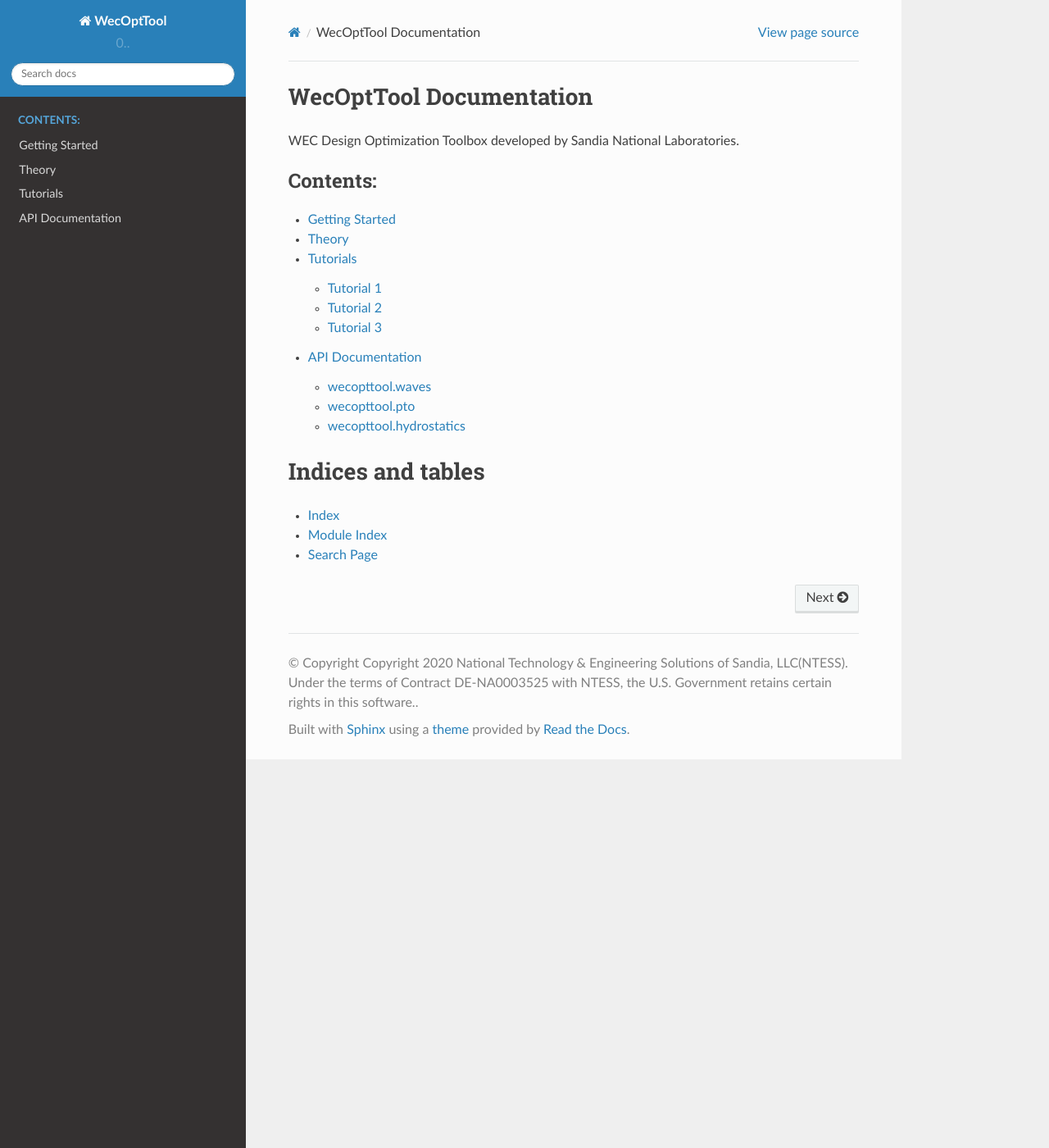
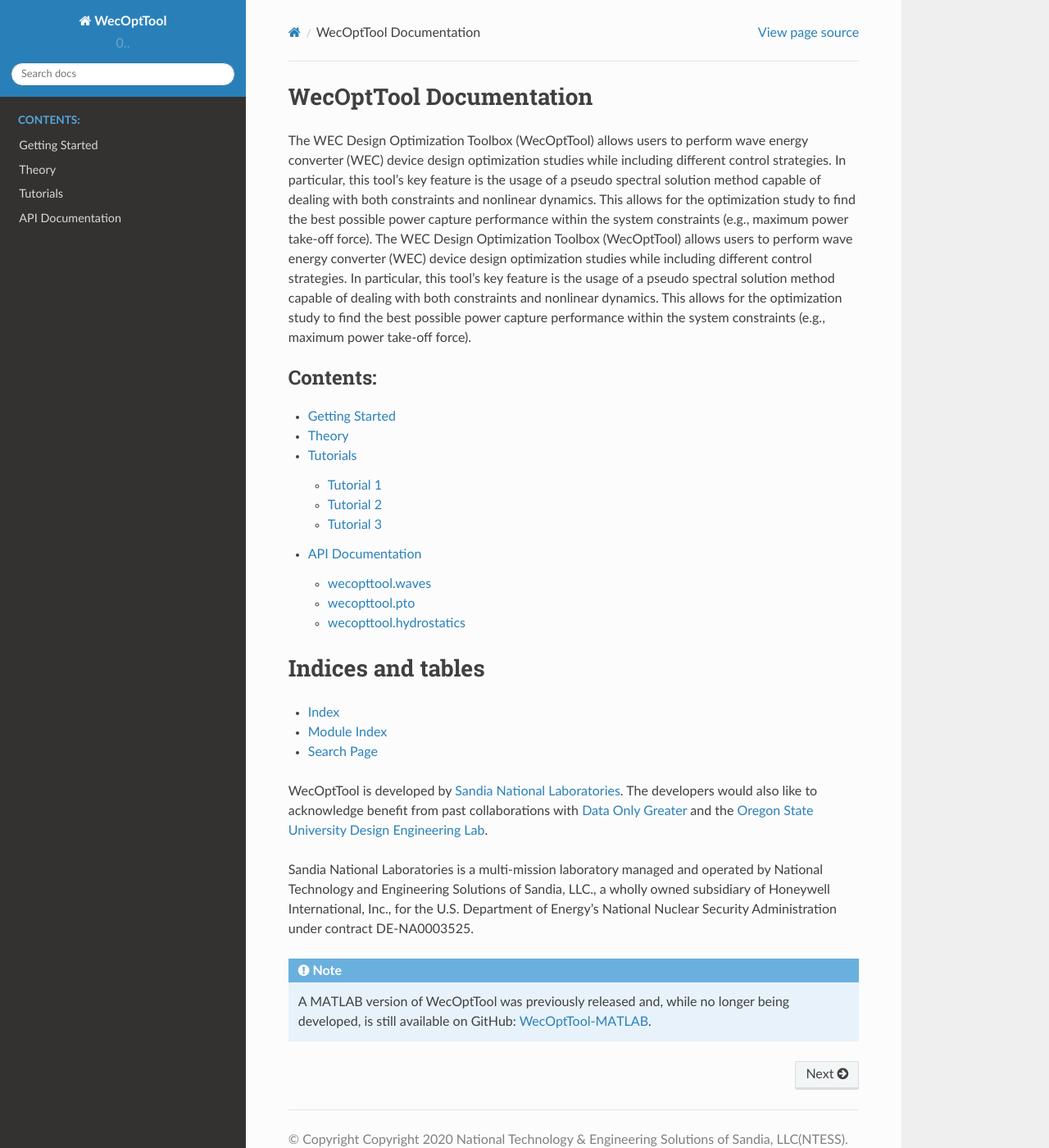
Before and after one commit to sandialabs/WecOptTool, a Sphinx documentation site: the page built from docs/source/index.rst, in a window 1280 px wide and 1400 px high. Shown: the whole window at 82% size. Built offline with Sphinx 7.4.7 and the Read the Docs theme 2.0.0, drawn with Linux system fonts in a browser that asks for light colours.

Commit message:
borrow index copy from MATLAB version

```diff
--- a/docs/source/index.rst
+++ b/docs/source/index.rst
@@ -1,7 +1,13 @@
 
 WecOptTool Documentation
 ========================
-WEC Design Optimization Toolbox developed by Sandia National Laboratories.
+The WEC Design Optimization Toolbox (WecOptTool) allows users to perform wave energy converter (WEC) device design optimization studies while including different control strategies.
+In particular, this tool's key feature is the usage of a pseudo spectral solution method capable of dealing with both constraints and nonlinear dynamics.
+This allows for the optimization study to find the best possible power capture performance within the system constraints (e.g., maximum power take-off force).
+The WEC Design Optimization Toolbox (WecOptTool) allows users to perform wave energy converter (WEC) device design optimization studies while including different control strategies.
+In particular, this tool's key feature is the usage of a pseudo spectral solution method capable of dealing with both constraints and nonlinear dynamics.
+This allows for the optimization study to find the best possible power capture performance within the system constraints (e.g., maximum power take-off force).
+
 
 .. toctree::
     :maxdepth: 2
@@ -13,10 +19,22 @@
     source_code.rst
 
 
-
 Indices and tables
 ==================
 
 * :ref:`genindex`
 * :ref:`modindex`
 * :ref:`search`
+
+WecOptTool is developed by `Sandia National Laboratories`_.
+The developers would also like to acknowledge benefit from past collaborations with `Data Only Greater`_ and the `Oregon State University Design Engineering Lab`_.
+
+Sandia National Laboratories is a multi-mission laboratory managed and operated by National Technology and Engineering Solutions of Sandia, LLC., a wholly owned subsidiary of Honeywell International, Inc., for the U.S. Department of Energy's National Nuclear Security Administration under contract DE-NA0003525.
+
+.. note::
+    A MATLAB version of WecOptTool was previously released and, while no longer being developed, is still available on GitHub: `WecOptTool-MATLAB`_.
+
+.. _Data Only Greater: https://www.dataonlygreater.com
+.. _Oregon State University Design Engineering Lab: https://design.engr.oregonstate.edu
+.. _Sandia National Laboratories: https://www.sandia.gov
+.. _WecOptTool-MATLAB: https://github.com/SNL-WaterPower/WecOptTool-MATLAB
```
